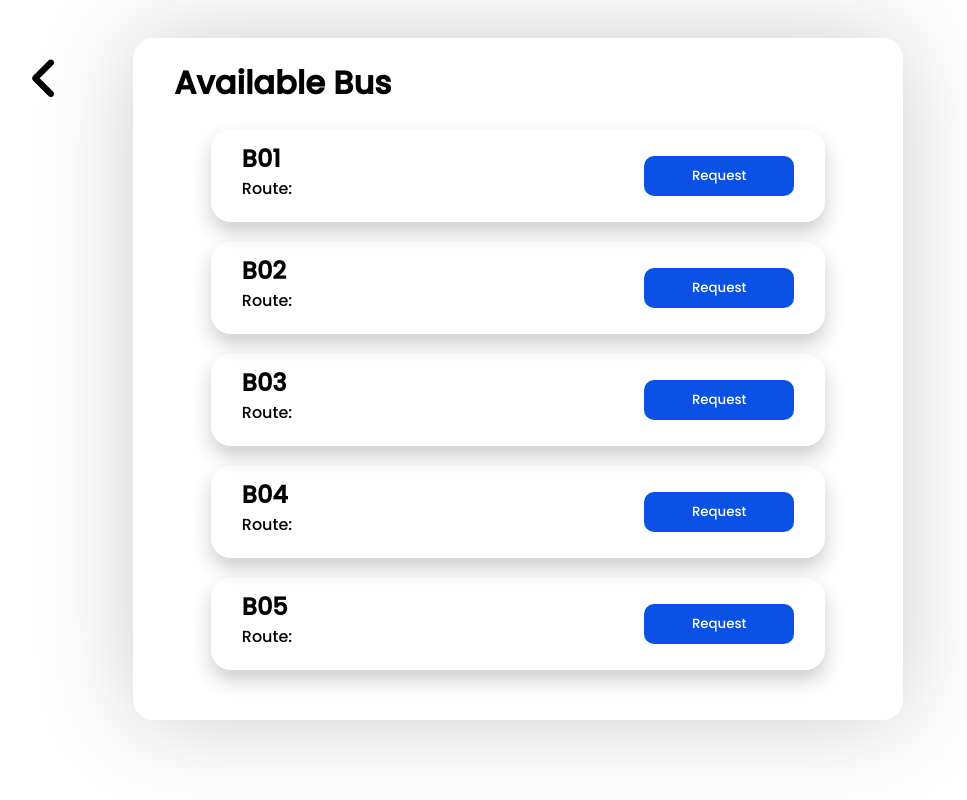
After one commit to vishnu1001/bus-transport-management-web-app, a PHP site: page /available_bus.html in a window 1280 px wide. The commit adds this page. Shown: the whole page, without its empty margins (122-1089 px from the left). Run offline with PHP 8.4, Linux system fonts and the light colour scheme; some libraries are stand-ins or nearby versions.

Commit message:
edited: added code

```diff
--- /dev/null
+++ b/available_bus.html
@@ -0,0 +1,62 @@
+<!DOCTYPE html>
+<html lang="en">
+<head>
+    <meta charset="UTF-8">
+    <meta http-equiv="X-UA-Compatible" content="IE=edge">
+    <meta name="viewport" content="width=device-width, initial-scale=1.0">
+    <link rel="preconnect" href="https://fonts.googleapis.com">
+    <link rel="preconnect" href="https://fonts.gstatic.com" crossorigin>
+    <link href="https://fonts.googleapis.com/css2?family=Poppins:ital,wght@0,500;1,400&display=swap" rel="stylesheet">
+    <link rel="stylesheet" href="css/available_bus.css">
+
+    <script src="https://kit.fontawesome.com/f6ec98831b.js" crossorigin="anonymous"></script>
+    <title>Available Bus</title>
+</head>
+<body>
+
+    <div class="circle">
+        <a href="index.html">
+            <i class="fa fa-angle-left"></i>
+        </a>
+
+    </div>
+
+    <div class="container">
+        <h1>Available Bus</h1>
+
+        <div class="bus-list">
+            <div class="bus">
+                <button class="btn" >Request</button>
+                <h2>B01</h2>
+                <p>Route: </p>
+            </div>
+
+            <div class="bus">
+                <button class="btn" >Request</button>
+                <h2>B02</h2>
+                <p>Route: </p>
+            </div>
+
+            <div class="bus">
+                <button class="btn" >Request</button>
+                <h2>B03</h2>
+                <p>Route: </p>
+            </div>
+
+            <div class="bus">
+                <button class="btn" >Request</button>
+                <h2>B04</h2>
+                <p>Route: </p>
+            </div>
+
+            <div class="bus">
+                <button class="btn" >Request</button>
+                <h2>B05</h2>
+                <p>Route: </p>
+            </div>
+        </div>
+
+    </div>
+
+</body>
+</html>
--- /dev/null
+++ b/css/available_bus.css
@@ -0,0 +1,97 @@
+*
+{
+    margin: 0px;
+    padding: 0px;
+    font-family: 'Poppins', sans-serif;
+}
+
+.fa
+{
+    color: black;
+    font-size: 50px;
+    margin: 15px;
+    margin-left: 23px;
+}
+
+.circle
+{
+    margin-left: 10%;
+    border-radius: 50%;
+    height: 80px;
+    width: 80px;
+    position: absolute;
+    cursor: pointer;
+}
+
+.circle:hover
+{
+    box-shadow: 0px 0px 20px rgba(0,0,0,0.20);
+    transition: 0.3s;
+}
+
+.container
+{
+    border: 1px solid white;
+    border-radius: 20px;
+    background-color:white;
+    width: 60%;
+    height: 680px;
+    margin: auto;
+    margin-top: 3%;
+    position: relative;
+    box-shadow: 0px 0px 100px rgba(0,0,0,0.20);
+}
+
+h1
+{
+    margin-top: 20px;
+    margin-left: 40px;
+}
+
+.bus-list
+{
+    margin: 3% 10% 0 10%;
+
+}
+
+.bus
+{
+    border: 1px solid white;
+    box-shadow: 0px 10px 20px rgba(0,0,0,0.20);
+    border-radius: 20px;
+    height: 90px;
+    margin-bottom: 20px;
+    right: 0px;
+}
+
+h2
+{
+    margin-top: 10px;
+}
+
+h2, p
+{
+    margin-left: 30px;
+}
+
+.btn
+{
+    float: right;
+    margin-top: 25px;
+    margin-right: 30px;
+
+    width: 150px;
+    height: 40px;
+    border-radius: 10px;
+    border-style: none;
+    background-color: #0B51E6;
+    color: white;
+}
+
+.btn:hover
+{
+    border: 2.5px solid black;
+    background-color: white;
+    color: black;
+    transition: 0.2s;
+}
--- a/css/index.css
+++ b/css/index.css
@@ -47,6 +47,7 @@ h3
     border-radius: 10px;
     background-color: #F7F5F2;
     border-style: none;
+    cursor: pointer;
 }
 
 .btn:hover
--- a/index.html
+++ b/index.html
@@ -22,7 +22,9 @@
             <h3>Bus Transportation Management</h3>
 
             <nav class="nav" >
-                <button class="btn" >Available Bus</button> <br> <br>
+                <a href="available_bus.html">
+                    <button class="btn" >Available Bus</button>
+                </a> <br> <br>
                 <button class="btn" >Fee Details</button> <br> <br>
                 <button class="btn" >Rules and Regulations</button> <br> <br>
                 <button class="btn" >Settings</button>
```
